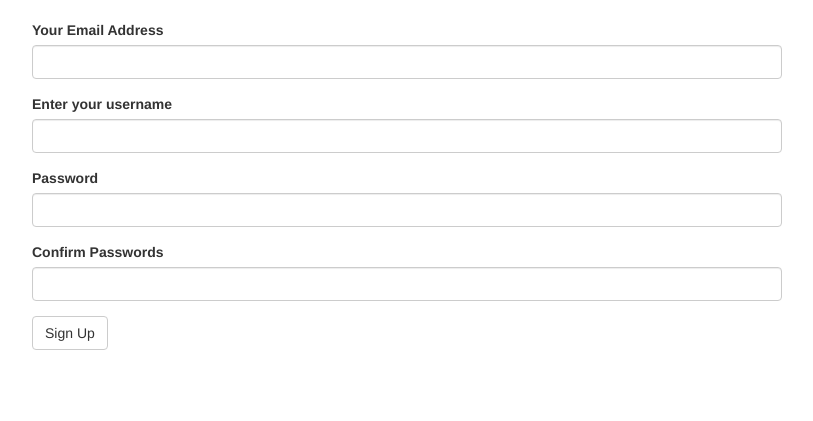
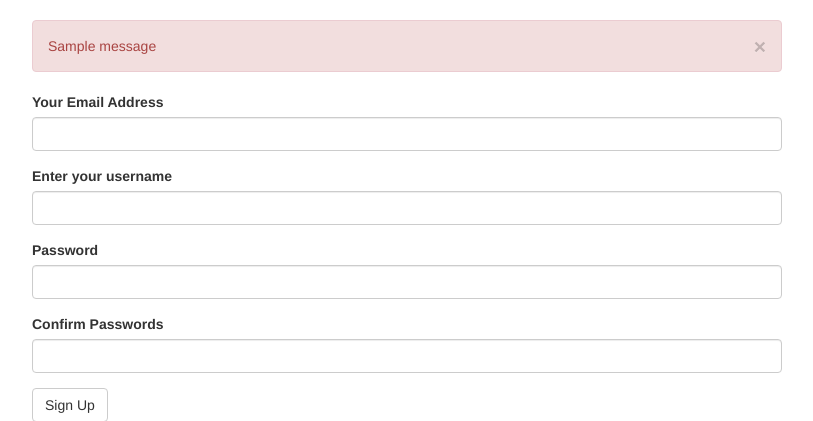
Before and after one commit to Josephat-n/myBlog, a Flask app: page /authenticate/register in a window 1280 px wide. Shown: the part 52-473 px from the top of the page, without its empty margins (233-1046 px from the left). Run offline with Flask 2, Linux system fonts and the light colour scheme; tables that the repository leaves empty hold one stand-in row (values such as "Sample post"); one stand-in notice (Sample message) is shown; some libraries are stand-ins or nearby versions.

Commit message:
insert a block to display a welcoming message when a user signs up

```diff
--- a/app/auth/views.py
+++ b/app/auth/views.py
@@ -9,11 +9,13 @@ from flask_login import login_user,login_required
 def register():
    form = RegistrationForm()
    if form.validate_on_submit():
-      user = User(email = form.email.data, username = form.username.data,password = form.password.data)
+      user = User(email = form.email.data, username = form.username.data, pass_secure = form.password.data)
       db.session.add(user)
       db.session.commit()
 
-      return redirect(url_for('auth.login'))
+      flash('Thanks for subscribing to our blog!')
+
+      return redirect(url_for('main.login'))
       title = "New Account"
    return render_template('auth/register.html',registration_form = form)
 
@@ -26,7 +28,7 @@ def login():
          login_user(user,login_form.remember.data)
          return redirect(request.args.get('next') or url_for('main.index'))
 
-      flash('Invalid username or Password')
+
 
    title = "watchlist login"
    return render_template('auth/login.html',login_form = login_form,title=title)
--- a/app/templates/auth/register.html
+++ b/app/templates/auth/register.html
@@ -6,7 +6,15 @@
    <div class="row">
       <div class="col-md-2"> </div>
       <div class="col-md-8">
+      <!--Flash message -->
+      {% for message in get_flashed_messages() %}
+      <div class="alert alert-danger">
+      <button type="button" class="close" data-dismiss="alert">&times;</button>
+      {{ message }}
+      </div>
+      {% endfor %}
 
+      <!--Registration Form-->
       {{wtf.quick_form(registration_form)}}
 
       </div>
--- a/app/templates/navbar.html
+++ b/app/templates/navbar.html
@@ -12,7 +12,7 @@
        <div class="navbar-collapse collapse">
            <ul class="nav navbar-nav">
              <li><a href="/">Home</a></li>
-             <li><a href="{{url_for('auth.login')}}">Subscribe to New Blogs</a></li>
+             <li><a href="{{url_for('auth.register')}}">Subscribe to New Blogs</a></li>
            </ul>
            <ul class="nav navbar-nav navbar-right">
               <li><a href="{{url_for('auth.login')}}">Sign in</a></li>
```
Lines whose indentation alone changed are shown as unchanged.
